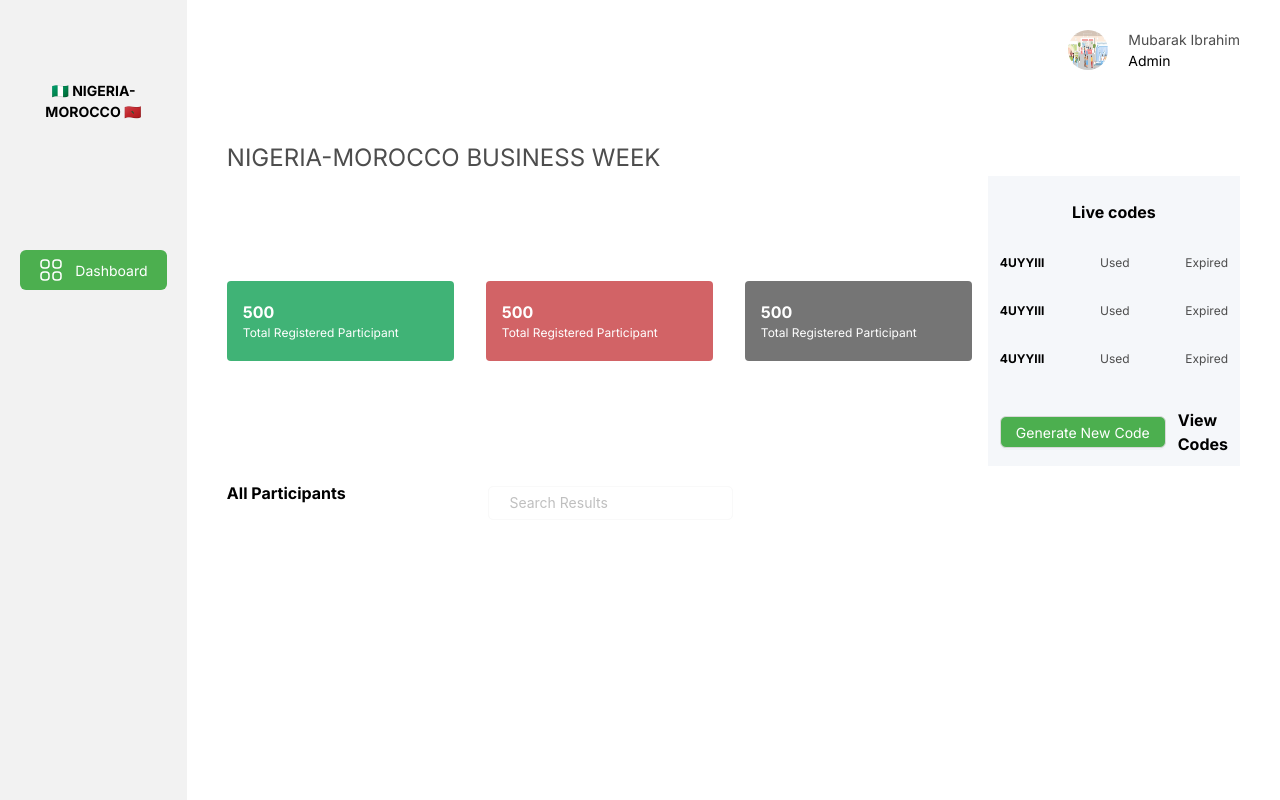
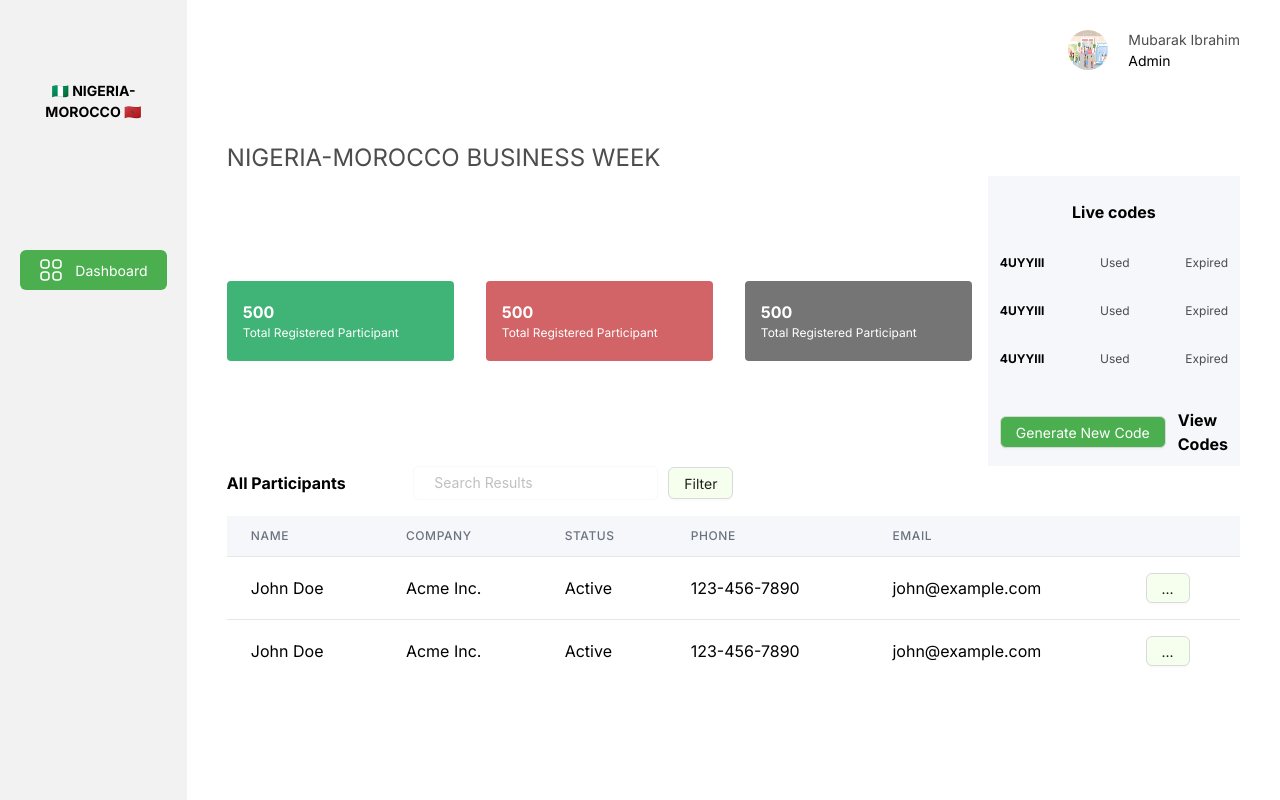
Before and after one commit to mubeess/morocco, a React (Vite) app: page /dashboard in a window 1280 px wide. Built offline with nearby package versions, Linux system fonts and the light colour scheme.

Commit message:
dasboard

```diff
--- a/src/pages/Dashboard/DashboardHome.tsx
+++ b/src/pages/Dashboard/DashboardHome.tsx
@@ -4,18 +4,18 @@ import Input from '../../components/Input';
 
 export default function DashboardHome() {
   return (
-    <div className="flex flex-col flex-1 bg-white overflow-y-scroll">
+    <div className="flex flex-col flex-1 bg-white overflow-y-scroll overflow-x-hidden">
       <h1 className="text-[24px] text-fontColor">
         NIGERIA-MOROCCO BUSINESS WEEK
       </h1>
-      <div className="flex justify-between items-center w-full min-h-[100px] bg-white gap-4">
-        <div className="flex items-center gap-8">
+      <div className="flex flex-col  md:flex-row justify-between items-center w-full min-h-[100px] bg-white gap-4">
+        <div className="flex w-full md:w-auto flex-col gap-2  md:flex-row items-center md:gap-8">
           <DashboardCard color="#009a48bf" />
           <DashboardCard color="#c1272cb8" />
           <DashboardCard color="#2121219e" />
         </div>
 
-        <div className="flex-1 h-[290px] bg-silver p-3 pt-6">
+        <div className="flex-1 h-[290px] w-full md:w-auto bg-silver p-3 pt-6">
           <h1 className="text-black font-bold text-center">Live codes</h1>
           <div className="flex justify-between items-center mt-[30px] w-full">
             <h1 className="font-bold text-[12px]">4UYYIII</h1>
@@ -44,14 +44,82 @@ export default function DashboardHome() {
         </div>
       </div>
 
-      <div className="flex w-1/2 items-center justify-between">
+      <div className="flex w-full md:w-1/2 items-center justify-between">
         <h1 className="font-bold">All Participants</h1>
+        <div className="flex items-center">
           <Input
+            style={{ marginTop: 0, marginRight: 10 }}
             className="bg-gray"
             placeholder="Search Results"
             label=""
             outlined={true}
           />
+          <Button>Filter</Button>
+        </div>
+      </div>
+
+      <div className="mt-4 max-w-[80vw] overflow-x-scroll">
+        <table className="w-full divide-y divide-gray-200 rounded ">
+          <thead className="bg-silver">
+            <tr>
+              <th
+                scope="col"
+                className="px-6 py-3 text-left text-xs font-medium text-gray-500 uppercase tracking-wider">
+                Name
+              </th>
+              <th
+                scope="col"
+                className="px-6 py-3 text-left text-xs font-medium text-gray-500 uppercase tracking-wider">
+                Company
+              </th>
+              <th
+                scope="col"
+                className="px-6 py-3 text-left text-xs font-medium text-gray-500 uppercase tracking-wider">
+                Status
+              </th>
+              <th
+                scope="col"
+                className="px-6 py-3 text-left text-xs font-medium text-gray-500 uppercase tracking-wider">
+                Phone
+              </th>
+              <th
+                scope="col"
+                className="px-6 py-3 text-left text-xs font-medium text-gray-500 uppercase tracking-wider">
+                Email
+              </th>
+              <th
+                scope="col"
+                className="px-6 py-3 text-left text-xs font-medium text-gray-500 uppercase tracking-wider"></th>
+            </tr>
+          </thead>
+          <tbody className="bg-white divide-y divide-gray-200 overflow-x-scroll">
+            <tr>
+              <td className="px-6 py-4 whitespace-nowrap">John Doe</td>
+              <td className="px-6 py-4 whitespace-nowrap">Acme Inc.</td>
+              <td className="px-6 py-4 whitespace-nowrap">Active</td>
+              <td className="px-6 py-4 whitespace-nowrap">123-456-7890</td>
+              <td className="px-6 py-4 whitespace-nowrap">john@example.com</td>
+              <td className="px-6 py-4 whitespace-nowrap">
+                <Button className="h-[30px] items-center flex justify-center">
+                  ...
+                </Button>
+              </td>
+            </tr>
+
+            <tr>
+              <td className="px-6 py-4 whitespace-nowrap">John Doe</td>
+              <td className="px-6 py-4 whitespace-nowrap">Acme Inc.</td>
+              <td className="px-6 py-4 whitespace-nowrap">Active</td>
+              <td className="px-6 py-4 whitespace-nowrap">123-456-7890</td>
+              <td className="px-6 py-4 whitespace-nowrap">john@example.com</td>
+              <td className="px-6 py-4 whitespace-nowrap">
+                <Button className="h-[30px] items-center flex justify-center">
+                  ...
+                </Button>
+              </td>
+            </tr>
+          </tbody>
+        </table>
       </div>
     </div>
   );
--- a/src/pages/Dashboard/DashboardLayout.tsx
+++ b/src/pages/Dashboard/DashboardLayout.tsx
@@ -3,8 +3,8 @@ import DashbordIcon from './compopnents/DashbordIcon';
 
 export default function DashboardLayout() {
   return (
-    <div className="flex h-[100vh] w-full bg-white">
-      <div className="w-0 md:w-[15%] h-full bg-[#F2F2F2] py-20 px-5">
+    <div className="flex h-[100vh] w-[100vw] bg-white overflow-x-hidden">
+      <div className="hidden md:w-[15%] md:flex flex-col h-full bg-[#F2F2F2] py-20 px-5">
         <h1 className="text-[12px] md:text-[14px] font-bold text-center mb-32">
           🇳🇬 NIGERIA-MOROCCO 🇲🇦
         </h1>
--- a/src/pages/Dashboard/compopnents/DashboardCard.tsx
+++ b/src/pages/Dashboard/compopnents/DashboardCard.tsx
@@ -1,12 +1,10 @@
-import React from 'react';
-
 export default function DashboardCard({ color }: { color: string }) {
   return (
     <div
       style={{
         backgroundColor: color,
       }}
-      className="h-[80px] w-[227px] flex  px-4 rounded text-white items-center">
+      className="h-[80px] w-full md:w-[227px] flex  px-4 rounded text-white items-center">
       <div>
         <h1 className="font-bold">500</h1>
         <p className="text-[12px]">Total Registered Participant</p>
```
Lines whose indentation alone changed are shown as unchanged.
